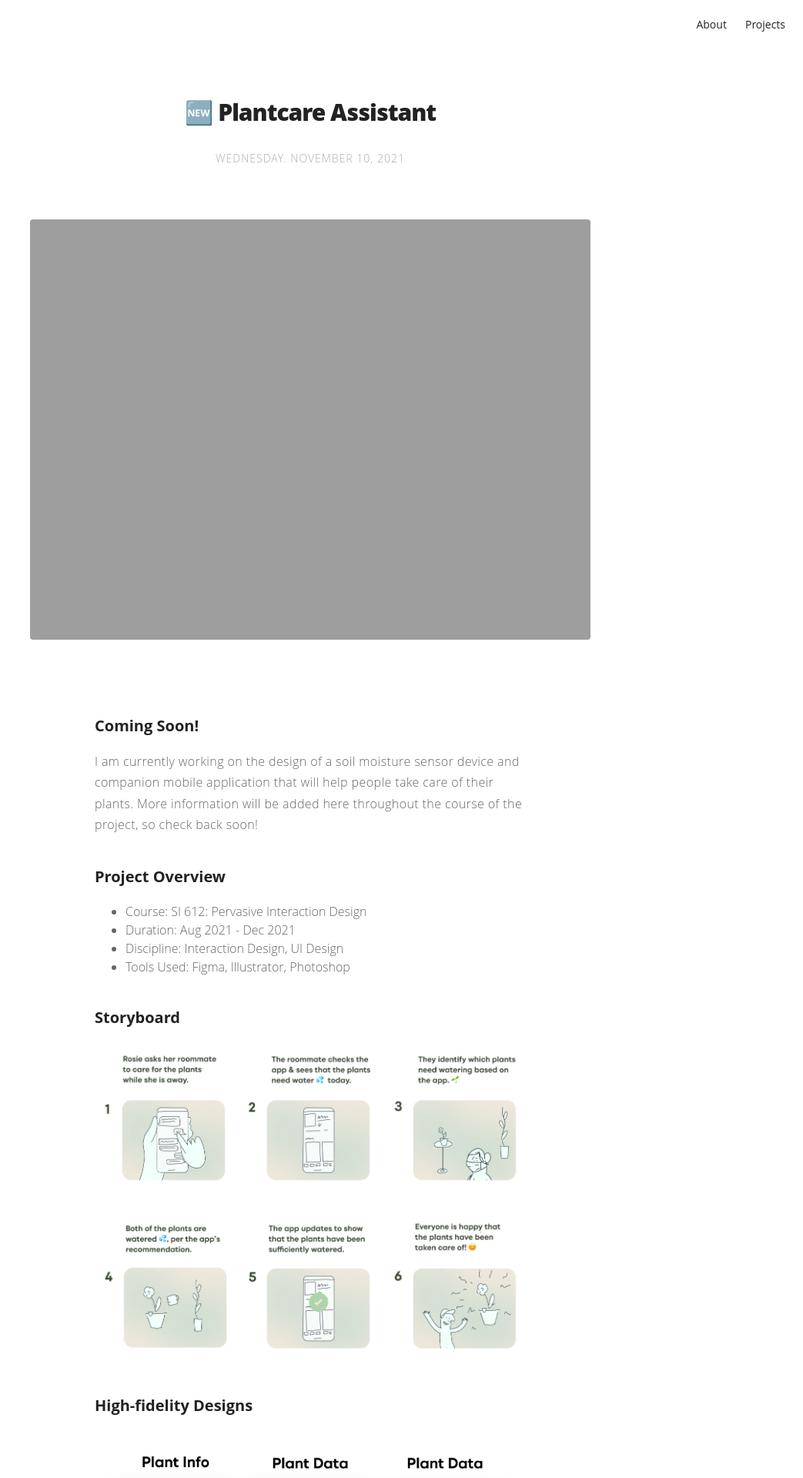
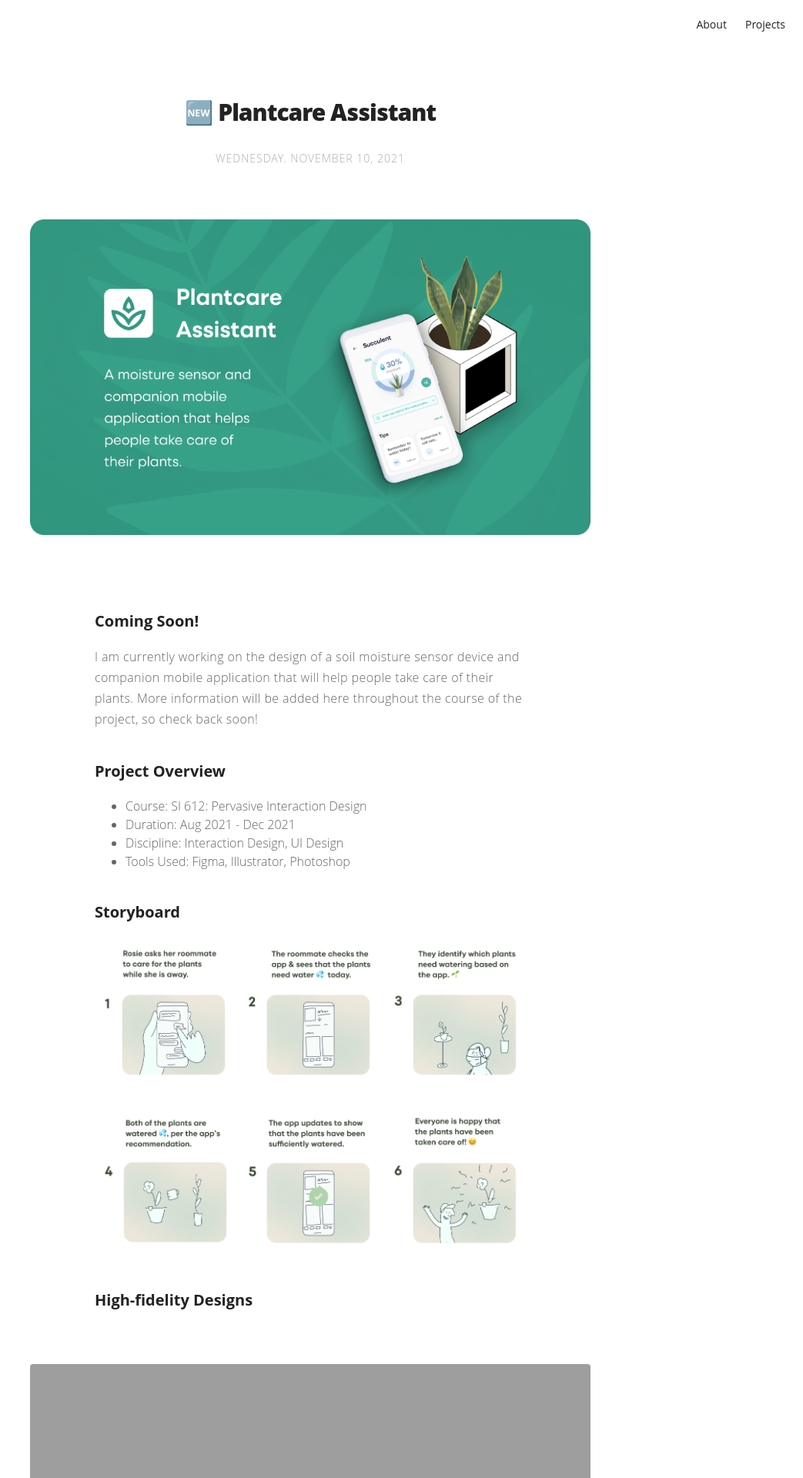
Before and after one commit to Nicholasdgiles/nicholasgiles.github.io, a Jekyll site: the page built from _posts/2021-11-10-plantcare.markdown, in a window 1280 px wide. Shown: the top 1920 px of the page at 77% size, without its empty margins (237-1280 px from the left). Built offline with Jekyll 4.4.1, drawn with Linux system fonts in a browser that asks for light colours.

Commit message:
update_plantcare

```diff
--- a/_posts/2021-11-10-plantcare.markdown
+++ b/_posts/2021-11-10-plantcare.markdown
@@ -12,8 +12,7 @@
 description: "Plantcare Assistant"
 ---
 
-<img src="http://nicholasgiles.com/assets/images/plantcare/plantcare-hero.jpg" class="bigger-image" alt="Plantcare Assistant Hero Image" />
-
+<img src="http://nicholasgiles.com/assets/images/plantcare/product_marketing.png" class="bigger-image" alt="Product Marketing" />
 
 ### Coming Soon!
 
@@ -30,9 +29,14 @@
 
 ### High-fidelity Designs
 
-<img src="http://nicholasgiles.com/assets/images/plantcare/product_screens_1.png" alt="Product Screens 1" />
-<img src="http://nicholasgiles.com/assets/images/plantcare/product_screens_2.png" alt="Product Screens 2" />
-<img src="http://nicholasgiles.com/assets/images/plantcare/product_screens_3.png" alt="Product Screens 3" />
+<img src="http://nicholasgiles.com/assets/images/plantcare/plantcare-hero.jpg" class="bigger-image" alt="Plantcare Assistant Hero Image" />
+
+<img src="http://nicholasgiles.com/assets/images/plantcare/product-marketing2.jpg" class="bigger-image" alt="Plantcare Assistant Product Marketing" />
+
+
+<img src="http://nicholasgiles.com/assets/images/plantcare/product_screens_1.png" class="bigger-image" alt="Product Screens 1" />
+<img src="http://nicholasgiles.com/assets/images/plantcare/product_screens_2.png" class="bigger-image" alt="Product Screens 2" />
+<img src="http://nicholasgiles.com/assets/images/plantcare/product_screens_3.png" class="bigger-image" alt="Product Screens 3" />
 ---
 
 Check out some of my other <span class="evidence"><a href="https://nicholasgiles.com/projects/" style="text-decoration: none">case studies</a></span>.
```
Also changed, not shown: assets/images/plantcare/product-marketing2.jpg (added), assets/images/plantcare/product_marketing.png (added), assets/images/plantcare/product_screens_1.jpg (added), assets/images/plantcare/product_screens_1.png (deleted), assets/images/plantcare/product_screens_2.jpg (added), assets/images/plantcare/product_screens_2.png (deleted), assets/images/plantcare/product_screens_3.jpg (added), assets/images/plantcare/product_screens_3.png (deleted).
